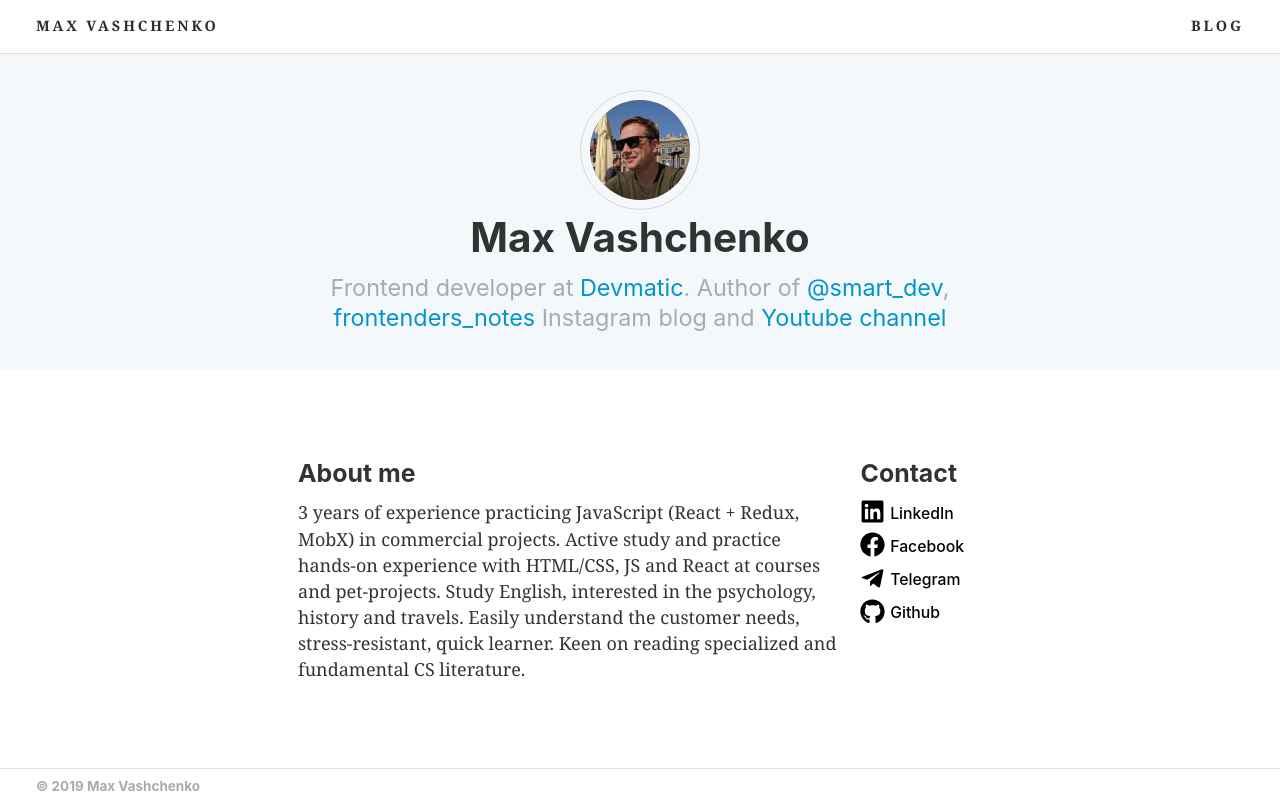
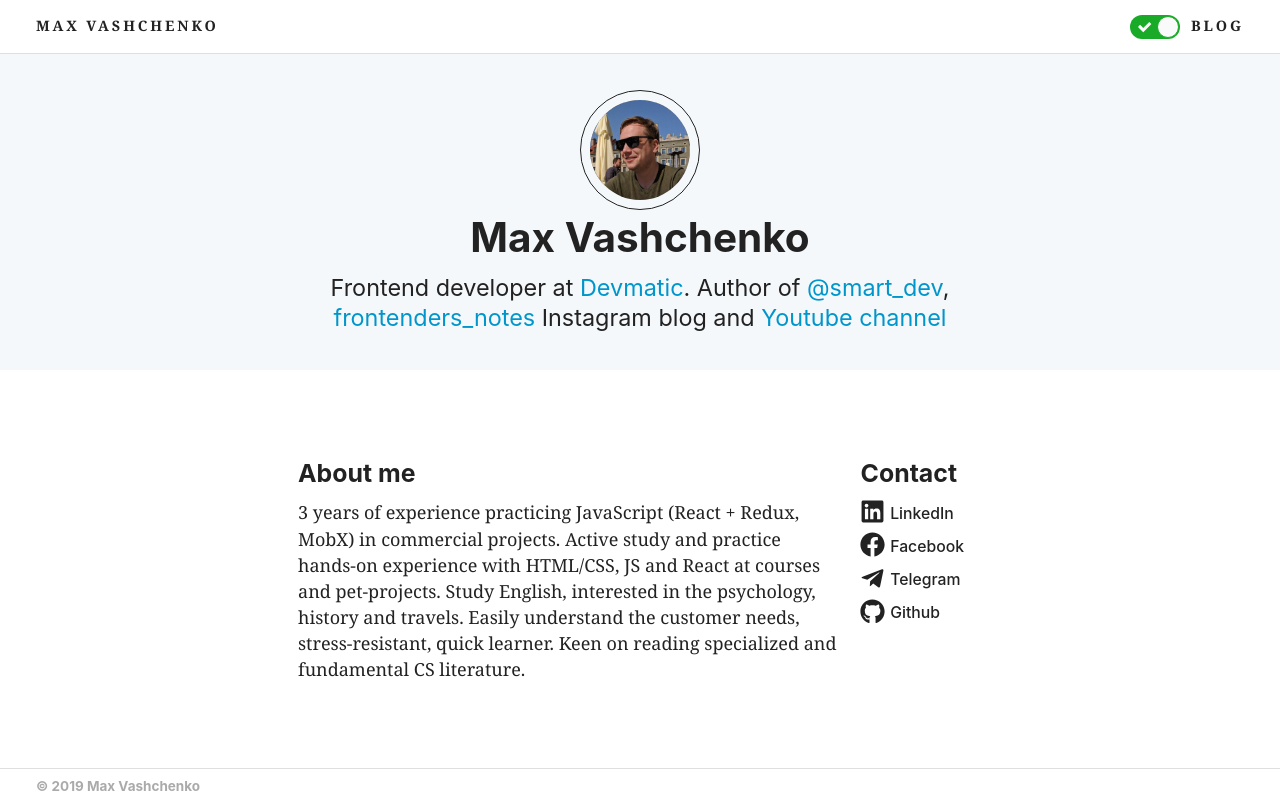
Before and after one commit to maxvaschenko/gatsby-test, a Gatsby site: page / in a window 1280 px wide. Built offline with nearby package versions, Linux system fonts and the light colour scheme; Gatsby itself is replaced by a stand-in of ours.

Commit message:
~update: added dark mode

```diff
--- a/gatsby-config.js
+++ b/gatsby-config.js
@@ -16,6 +16,7 @@ module.exports = {
   plugins: [
     `gatsby-plugin-react-helmet`,
     `gatsby-plugin-styled-components`,
+    'gatsby-plugin-dark-mode',
     {
       resolve: `gatsby-source-filesystem`,
       options: {
--- a/package.json
+++ b/package.json
@@ -8,6 +8,7 @@
     "babel-plugin-styled-components": "^1.10.0",
     "gatsby": "^2.8.2",
     "gatsby-image": "^2.1.2",
+    "gatsby-plugin-dark-mode": "^1.1.0",
     "gatsby-plugin-manifest": "^2.1.1",
     "gatsby-plugin-offline": "^2.1.1",
     "gatsby-plugin-react-helmet": "^3.0.12",
@@ -27,6 +28,7 @@
     "react-dom": "^16.8.6",
     "react-helmet": "^5.2.1",
     "react-icons": "^3.7.0",
+    "react-toggle": "^4.0.2",
     "styled-components": "^4.2.1"
   },
   "devDependencies": {
--- a/src/components/AboutMe/styled.js
+++ b/src/components/AboutMe/styled.js
@@ -27,6 +27,7 @@ export const AboutMeWrapper = styled.div`
       display: flex;
       align-items: center;
       padding-bottom: 0.3em;
+      color: var(--textNormal);
       .icon-wrapper {
         padding-right: 0.3em;
       }
--- a/src/components/Footer/styled.js
+++ b/src/components/Footer/styled.js
@@ -2,7 +2,7 @@ import styled from 'styled-components'
 
 export const FooterWrapper = styled.footer`
   height: 2em;
-  border-top: 1px solid rgba(0, 0, 0, 0.125);
+  border-top: 1px solid var(--borderColor);
   display: flex;
   align-items: center;
   justify-content: flex-start;
--- a/src/components/Header/index.js
+++ b/src/components/Header/index.js
@@ -2,11 +2,25 @@ import { Link } from 'gatsby'
 import PropTypes from 'prop-types'
 import React from 'react'
 import { HeaderWrapper } from './styled'
+import { ThemeToggler } from 'gatsby-plugin-dark-mode'
+import Toggle from 'react-toggle'
 
 const Index = ({ siteTitle, blogTitle }) => (
   <HeaderWrapper>
     <Link to="/">{siteTitle}</Link>
-    <Link to="/blog">{blogTitle}</Link>
+    <div className="theme-toggler">
+      <ThemeToggler>
+        {({ theme, toggleTheme }) => (
+          <label>
+            <Toggle
+              defaultChecked={theme || localStorage.getItem('theme') === 'dark'}
+              onChange={e => toggleTheme(e.target.checked ? 'dark' : 'light')} />
+          </label>
+        )}
+      </ThemeToggler>
+      <Link to="/blog">{blogTitle}</Link>
+    </div>
+
   </HeaderWrapper>
 )
 
--- a/src/components/Header/styled.js
+++ b/src/components/Header/styled.js
@@ -7,9 +7,17 @@ export const HeaderWrapper = styled.header`
   height: 3em;
   border-bottom-style: solid;
   border-bottom-width: 1px;
-  border-bottom-color: rgba(0, 0, 0, 0.125);
+  border-bottom-color: var(--borderColor);
   padding: 0 2em;
   margin: 0;
+  .theme-toggler{
+    display: flex;
+    align-items: center;
+    label {
+        margin-right: .6em;
+    margin-top: .4em;
+    }
+  }
   a {
     padding-top: 1rem;
     padding-bottom: 1rem;
@@ -18,6 +26,6 @@ export const HeaderWrapper = styled.header`
     font-size: 0.8em;
     font-weight: 700;
     text-decoration: none;
-    color: #2e2e2e;
+    color: var(--textLink);
   }
 `
--- a/src/components/layout.css
+++ b/src/components/layout.css
@@ -334,14 +334,14 @@ hgroup {
   margin-bottom: 1.45rem;
 }
 ul {
-  margin-left: 1.45rem;
+  margin-left: .5em;
   margin-right: 0;
-  margin-top: 0;
+  margin-top: 1.45rem;
   padding-bottom: 0;
   padding-left: 0;
   padding-right: 0;
   padding-top: 0;
-  margin-bottom: 1.45rem;
+  margin-bottom: 0;
   list-style-position: outside;
   list-style-image: none;
 }
@@ -613,6 +613,147 @@ pre tt:before,
 pre tt:after {
   content: "";
 }
+.react-toggle {
+  touch-action: pan-x;
+
+  display: inline-block;
+  position: relative;
+  cursor: pointer;
+  background-color: transparent;
+  border: 0;
+  padding: 0;
+
+  -webkit-touch-callout: none;
+  -webkit-user-select: none;
+  -khtml-user-select: none;
+  -moz-user-select: none;
+  -ms-user-select: none;
+  user-select: none;
+
+  -webkit-tap-highlight-color: rgba(0,0,0,0);
+  -webkit-tap-highlight-color: transparent;
+}
+
+.react-toggle-screenreader-only {
+  border: 0;
+  clip: rect(0 0 0 0);
+  height: 1px;
+  margin: -1px;
+  overflow: hidden;
+  padding: 0;
+  position: absolute;
+  width: 1px;
+}
+
+.react-toggle--disabled {
+  cursor: not-allowed;
+  opacity: 0.5;
+  -webkit-transition: opacity 0.25s;
+  transition: opacity 0.25s;
+}
+
+.react-toggle-track {
+  width: 50px;
+  height: 24px;
+  padding: 0;
+  border-radius: 30px;
+  background-color: #4D4D4D;
+  -webkit-transition: all 0.2s ease;
+  -moz-transition: all 0.2s ease;
+  transition: all 0.2s ease;
+}
+
+.react-toggle:hover:not(.react-toggle--disabled) .react-toggle-track {
+  background-color: #000000;
+}
+
+.react-toggle--checked .react-toggle-track {
+  background-color: #19AB27;
+}
+
+.react-toggle--checked:hover:not(.react-toggle--disabled) .react-toggle-track {
+  background-color: #128D15;
+}
+
+.react-toggle-track-check {
+  position: absolute;
+  width: 14px;
+  height: 10px;
+  top: 0px;
+  bottom: 0px;
+  margin-top: auto;
+  margin-bottom: auto;
+  line-height: 0;
+  left: 8px;
+  opacity: 0;
+  -webkit-transition: opacity 0.25s ease;
+  -moz-transition: opacity 0.25s ease;
+  transition: opacity 0.25s ease;
+}
+
+.react-toggle--checked .react-toggle-track-check {
+  opacity: 1;
+  -webkit-transition: opacity 0.25s ease;
+  -moz-transition: opacity 0.25s ease;
+  transition: opacity 0.25s ease;
+}
+
+.react-toggle-track-x {
+  position: absolute;
+  width: 10px;
+  height: 10px;
+  top: 0px;
+  bottom: 0px;
+  margin-top: auto;
+  margin-bottom: auto;
+  line-height: 0;
+  right: 10px;
+  opacity: 1;
+  -webkit-transition: opacity 0.25s ease;
+  -moz-transition: opacity 0.25s ease;
+  transition: opacity 0.25s ease;
+}
+
+.react-toggle--checked .react-toggle-track-x {
+  opacity: 0;
+}
+
+.react-toggle-thumb {
+  transition: all 0.5s cubic-bezier(0.23, 1, 0.32, 1) 0ms;
+  position: absolute;
+  top: 1px;
+  left: 1px;
+  width: 22px;
+  height: 22px;
+  border: 1px solid #4D4D4D;
+  border-radius: 50%;
+  background-color: #FAFAFA;
+
+  -webkit-box-sizing: border-box;
+  -moz-box-sizing: border-box;
+  box-sizing: border-box;
+
+  -webkit-transition: all 0.25s ease;
+  -moz-transition: all 0.25s ease;
+  transition: all 0.25s ease;
+}
+
+.react-toggle--checked .react-toggle-thumb {
+  left: 27px;
+  border-color: #19AB27;
+}
+
+.react-toggle--focus .react-toggle-thumb {
+  -webkit-box-shadow: 0px 0px 3px 2px #0099E0;
+  -moz-box-shadow: 0px 0px 3px 2px #0099E0;
+  box-shadow: 0px 0px 2px 3px #0099E0;
+}
+
+.react-toggle:active:not(.react-toggle--disabled) .react-toggle-thumb {
+  -webkit-box-shadow: 0px 0px 5px 5px #0099E0;
+  -moz-box-shadow: 0px 0px 5px 5px #0099E0;
+  box-shadow: 0px 0px 5px 5px #0099E0;
+}
 @media only screen and (max-width: 480px) {
   html {
     font-size: 100%;
--- a/src/styles/global.js
+++ b/src/styles/global.js
@@ -1,7 +1,36 @@
 import { createGlobalStyle } from 'styled-components'
 
 export const GlobalStyles = createGlobalStyle`
-html, body {margin: 0; height: 100%;}
+body {
+  --bg: white;
+  --textNormal: #222;
+  --textTitle: #222;
+  --textLink: #222;
+  --hr: hsla(0, 0%, 0%, 0.2);
+  --sectionBg:#f5f8fa;
+  --borderColor: rgba(0, 0, 0, 0.125);
+  background-color: var(--bg);
+}
+
+body.dark {
+  -webkit-font-smoothing: antialiased;
+  --bg: #282c35;
+  --sectionBg: #464950;
+  --textNormal: #aaa;
+  --textTitle: white;
+  --textLink: #0096cc;
+  --borderColor: #676767;
+  --hr: hsla(0, 0%, 100%, 0.2);
+}
+html, body {
+  margin: 0; height: 100%;
+  p, b, ul, h1, h2, h3, h4 {
+   color: var(--textNormal);
+  }
+  b {
+    color: var(--textNormal);
+  }
+
   #___gatsby{
     height: 100%;
     & > div {
@@ -26,6 +55,8 @@ html, body {margin: 0; height: 100%;}
     border-left: 3px solid rgba(0,0,0,.84);
     padding-left: 20px;
   }
+  }
+
   @media (min-width: 320px) and (max-width: 480px){
       main{
     height: max-content;
--- a/src/styles/styled.js
+++ b/src/styles/styled.js
@@ -1,7 +1,7 @@
 import styled from 'styled-components'
 
 export const AvatarContainer = styled.div`
-  background-color: #f5f8fa;
+  background-color: var(--sectionBg);
   min-height: 35%;
   display: flex;
   align-items: center;
@@ -20,7 +20,7 @@ export const AvatarContainer = styled.div`
       height: auto;
       width: 120px;
       padding: 0.5rem;
-      border: 1px solid rgba(0, 0, 0, 0.125);
+      border: 1px solid var(--textNormal);
       border-radius: 50%;
     }
   }
@@ -28,7 +28,6 @@ export const AvatarContainer = styled.div`
     padding-bottom: 0.3em;
   }
   h3 {
-    color: #aaa;
     font-size: 1.3rem;
     font-weight: 400;
     width: 60%;
@@ -75,12 +74,6 @@ export const BlogWrapper = styled.div`
     flex-direction: column;
     justify-content: space-around;
     padding: 0.5em 1em;
-  }
-  a {
-    color: #000;
-    &:hover {
-      color: #006599;
-    }
   }
   @media (min-width: 320px) and (max-width: 480px) {
     height: max-content;
```
Also changed, not shown: 1 other file.
